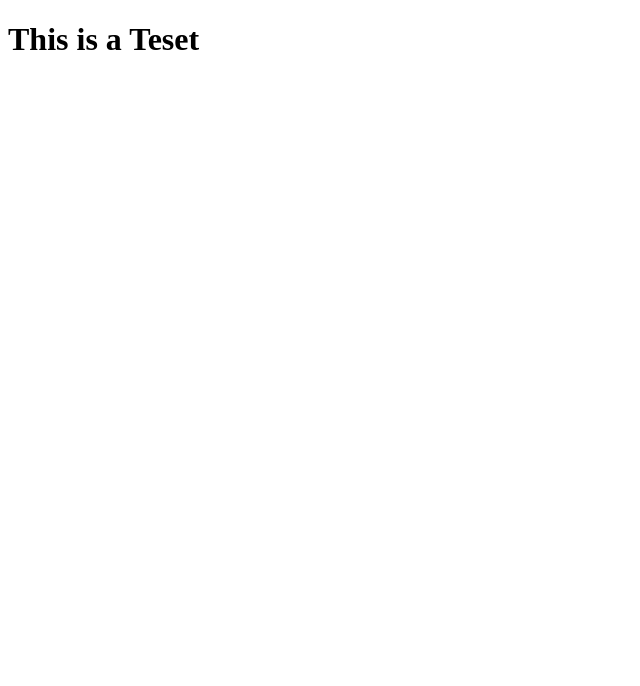
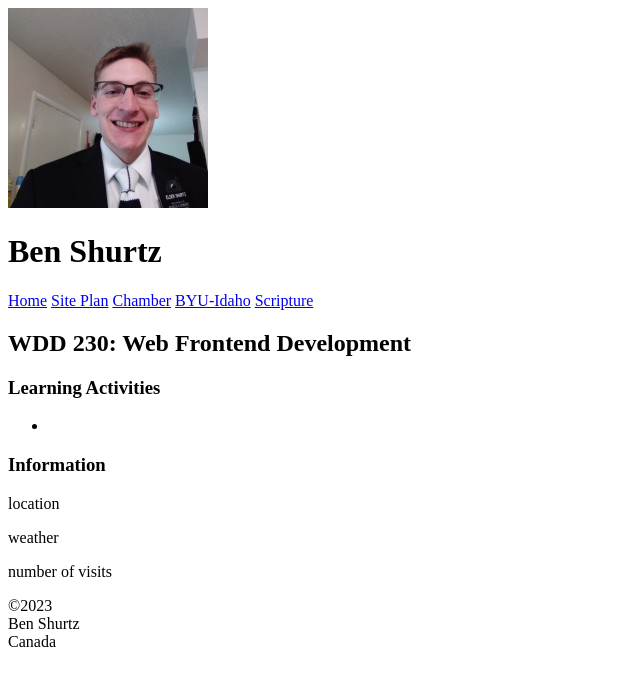
Before and after one commit to Splinter8900/wdd230, a plain HTML site: page index.html in a window 1280 px wide. Shown: the whole page, without its empty margins (0-640 px from the left). Drawn offline with Linux system fonts and the light colour scheme.

Commit message:
building course site

```diff
--- a/index.html
+++ b/index.html
@@ -3,9 +3,49 @@
 <head>
     <meta charset="UTF-8">
     <meta name="viewport" content="width=device-width, initial-scale=1.0">
-    <title>Test</title>
+    <title>[Ben Shurtz] - WDD 230 - Web Frontend Development</title>
+    <meta description = "WDD 230 Web Frontend Development">
+    <meta author = "WDD 230 - Web Frontend Development Ben Shurtz course assignment portal">
 </head>
 <body>
-    <h1>This is a Teset</h1>
+    <header>
+        <img alt="image of Ben Shurtz" src="images/Ben-Shurtz-pfp.jpg">
+        <h1>Ben Shurtz</h1>
+    </header>
+    <nav>
+        <a href="#">Home</a>
+        <a href="chamber/siteplan.html">Site Plan</a>
+        <a href="chamber/">Chamber</a>
+        <a href="https://www.byui.edu/" target="_blank">BYU-Idaho</a>
+        <a href="https://www.churchofjesuschrist.org/study/scriptures/dc-testament/dc/90?lang=eng&id=p24#p24" target="_blank">Scripture</a>
+    </nav>
+    <main>
+        <h2>WDD 230: Web Frontend Development</h2>
+        <section class="card">
+            <h3>Learning Activities</h3>
+            <ul>
+                <li>
+                    <a href=""></a>
+                </li>
+            </ul>
+        </section>
+        <section class="card">
+            <h3>Information</h3>
+            <P>location</P>
+            <p>weather</p>
+            <p>number of visits</p>
+
+        </section>
+    </main>
+    <footer>
+        <p>
+            &copy;2023<br>
+            Ben Shurtz<br>
+            Canada
+        </p>
+        <p id="lastModified">
+
+        </p>
+    </footer>
 </body>
 </html>
```
Also changed, not shown: images/Ben-Shurtz-pfp.jpg (added), scripts/getdates.js (added), styles/base.css (added).
